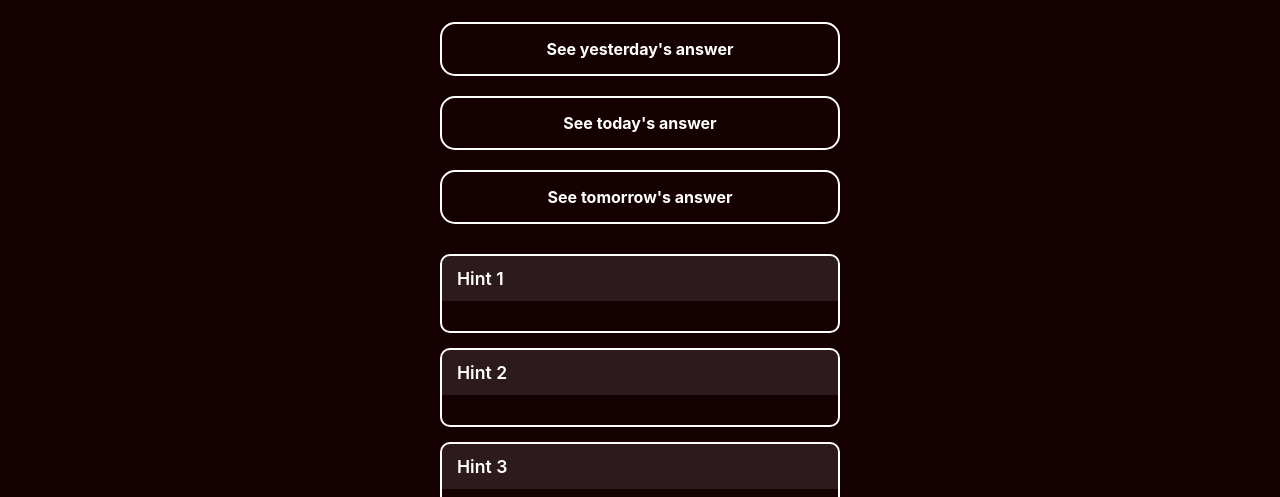
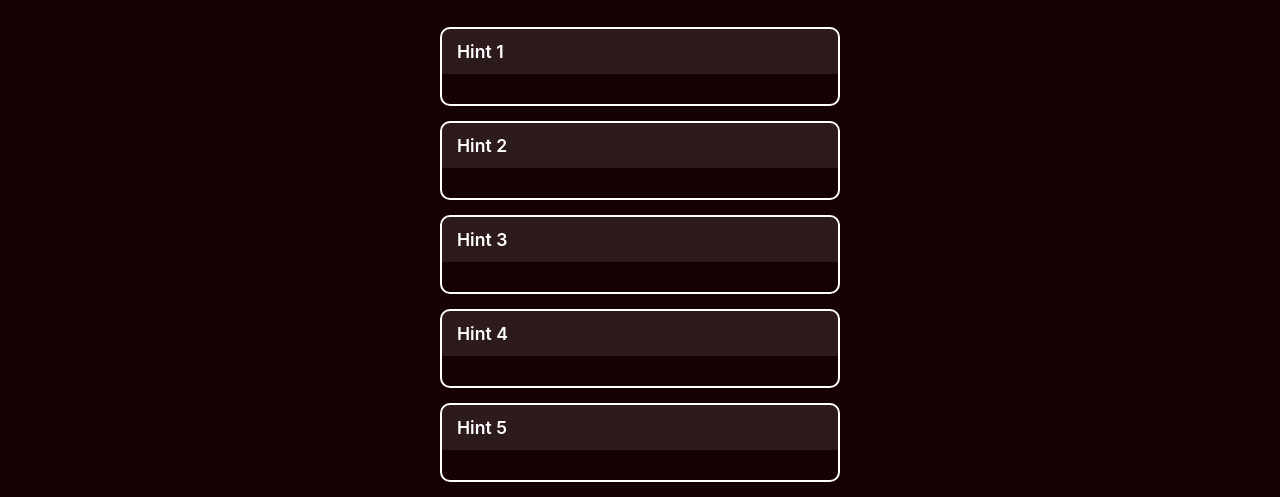
Before and after one commit to developers-fun/NYTSOLVER, a website: page public/answers/wordle.html in a window 1280 px wide. Shown: the part 256-753 px from the top of the page. Drawn offline with Linux system fonts and the light colour scheme; no server answers.

Commit message:
wordle changes

```diff
--- a/public/answers/wordle.html
+++ b/public/answers/wordle.html
@@ -60,10 +60,6 @@
             <span>Find out with our Solver below!</span>
         </div>
 
-        <div class="daybutton" id="yesterday">See yesterday's answer</div>
-        <div class="daybutton" id="today">See today's answer</div>
-        <div class="daybutton" id="tomorrow">See tomorrow's answer</div>
-
         <div class="hints-container">
             <div class="hint-box" data-hint="1">
                 <div class="hint-header">Hint 1</div>
--- a/public/assets/js/wordle.js
+++ b/public/assets/js/wordle.js
@@ -16,7 +16,7 @@ function formatReadableDate(date) {
     const day = date.getDate();
     return `${month} ${day}`;
 }
-
+/*
 async function tomorrow() {
     const today = new Date();
     const tomorrowDate = new Date(today);
@@ -35,7 +35,7 @@ async function yesterday() {
     yesterdayDate.setDate(today.getDate() - 1);
     window.location.href = window.location.href.split('?')[0] + '?date=' + await formatDate(yesterdayDate);
 }
-
+*/
 function getDateFromUrl() {
     const params = new URLSearchParams(window.location.search);
     const dateParam = params.get('date');
```
